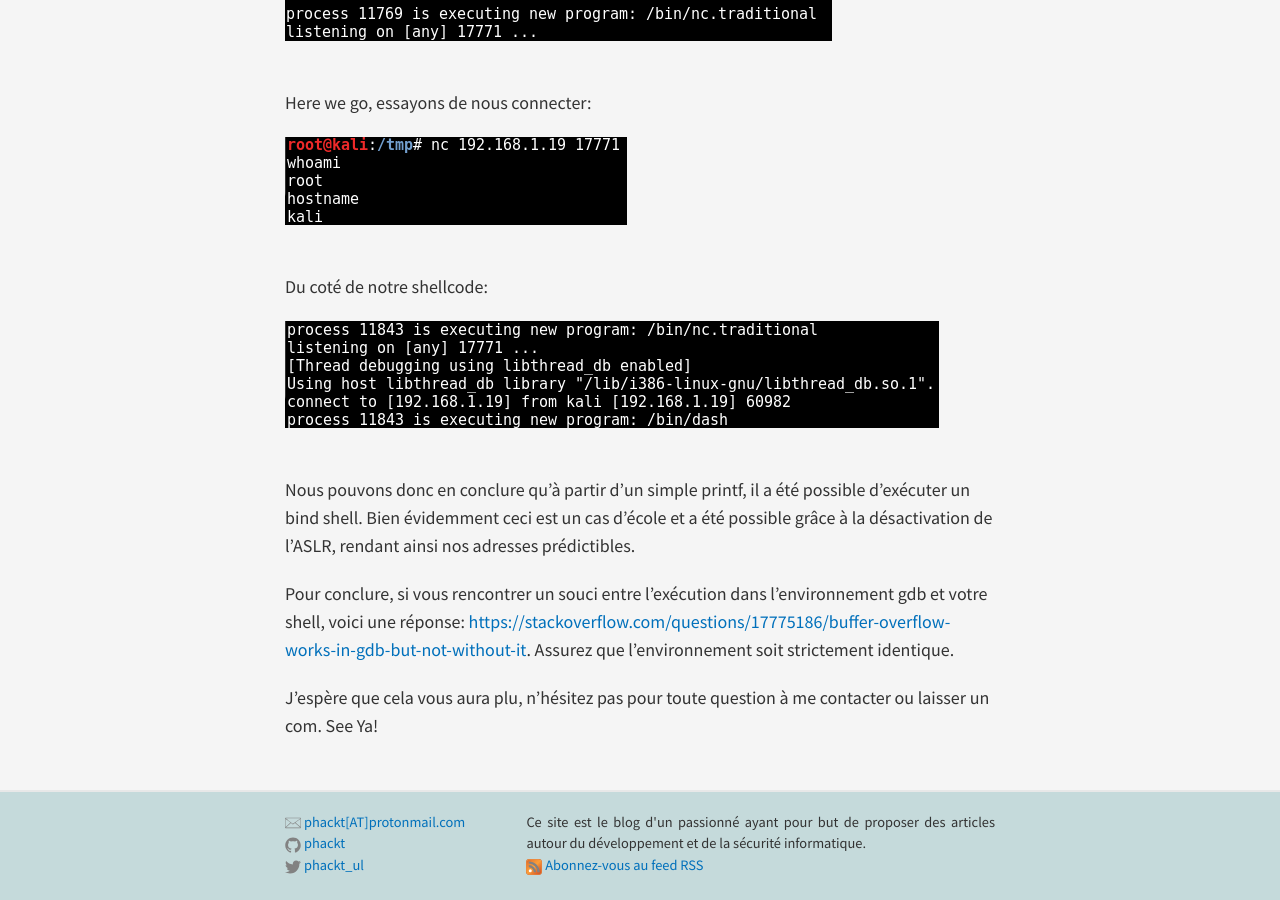
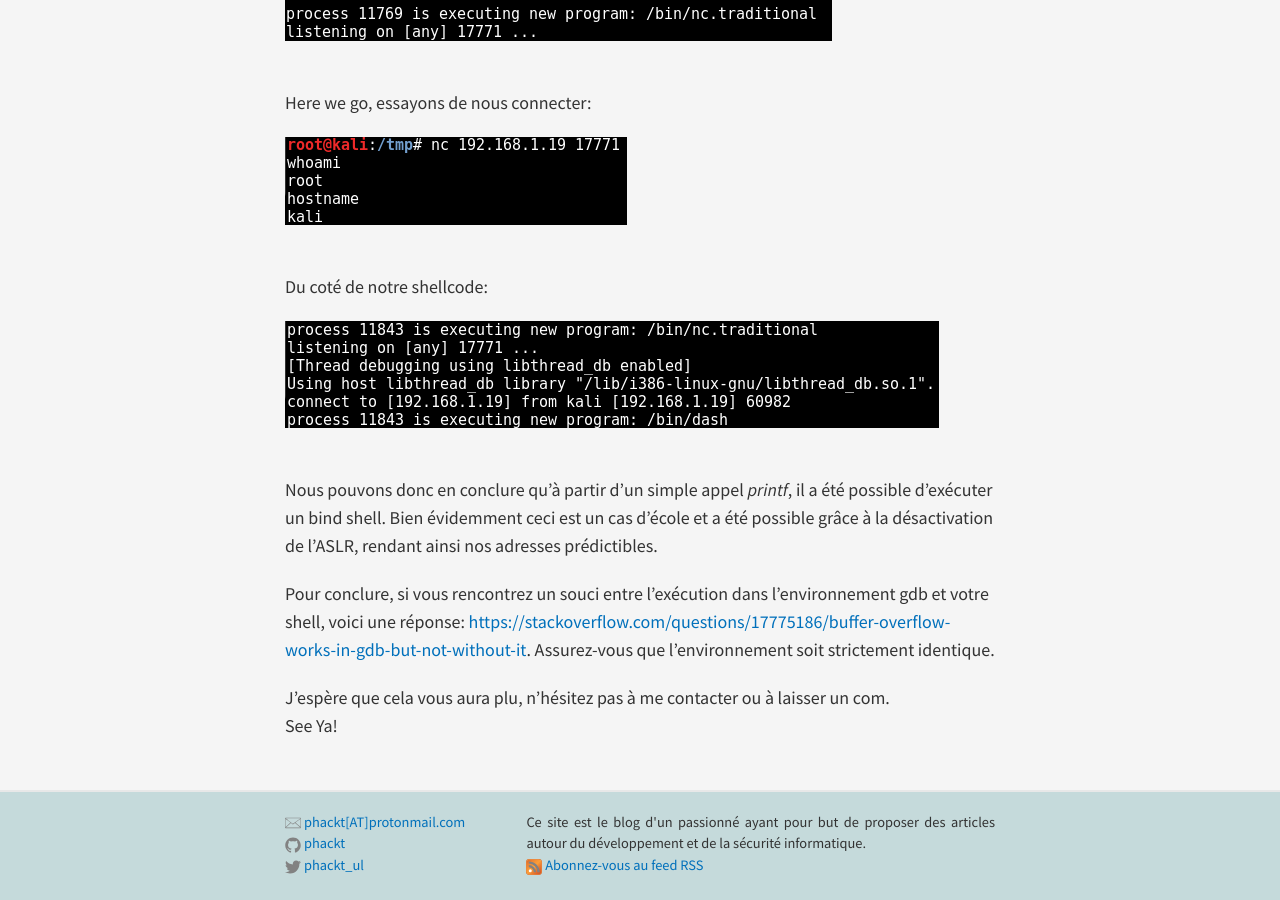
Before and after one commit to phackt/phackt.github.io, a Jekyll site: the page built from _posts/2017-02-28-Format-String.markdown, in a window 1280 px wide and 900 px high, scrolled down 12643 px. Built offline with Jekyll 4.4.1, drawn with Linux system fonts in a browser that asks for light colours; nearby versions of some CDN libraries; comment, search, counter and statistics services are not loaded.

Commit message:
update fmt

```diff
--- a/_posts/2017-02-28-Format-String.markdown
+++ b/_posts/2017-02-28-Format-String.markdown
@@ -242,9 +242,9 @@ Du coté de notre shellcode:
 
 ![fmt16]({{ site.url }}/public/images/fmt/fmt16.png)
 
-Nous pouvons donc en conclure qu'à partir d'un simple printf, il a été possible d'exécuter un bind shell. Bien évidemment ceci est un cas d'école et a été possible grâce à la désactivation de l'ASLR, rendant ainsi nos adresses prédictibles.
+Nous pouvons donc en conclure qu'à partir d'un simple appel *printf*, il a été possible d'exécuter un bind shell. Bien évidemment ceci est un cas d'école et a été possible grâce à la désactivation de l'ASLR, rendant ainsi nos adresses prédictibles.
 
-Pour conclure, si vous rencontrer un souci entre l'exécution dans l'environnement gdb et votre shell, voici une réponse: [https://stackoverflow.com/questions/17775186/buffer-overflow-works-in-gdb-but-not-without-it](https://stackoverflow.com/questions/17775186/buffer-overflow-works-in-gdb-but-not-without-it). Assurez que l'environnement soit strictement identique.
+Pour conclure, si vous rencontrez un souci entre l'exécution dans l'environnement gdb et votre shell, voici une réponse: [https://stackoverflow.com/questions/17775186/buffer-overflow-works-in-gdb-but-not-without-it](https://stackoverflow.com/questions/17775186/buffer-overflow-works-in-gdb-but-not-without-it). Assurez-vous que l'environnement soit strictement identique.
 
-J'espère que cela vous aura plu, n'hésitez pas pour toute question à me contacter ou laisser un com.
+J'espère que cela vous aura plu, n'hésitez pas à me contacter ou à laisser un com.
 See Ya!
```
